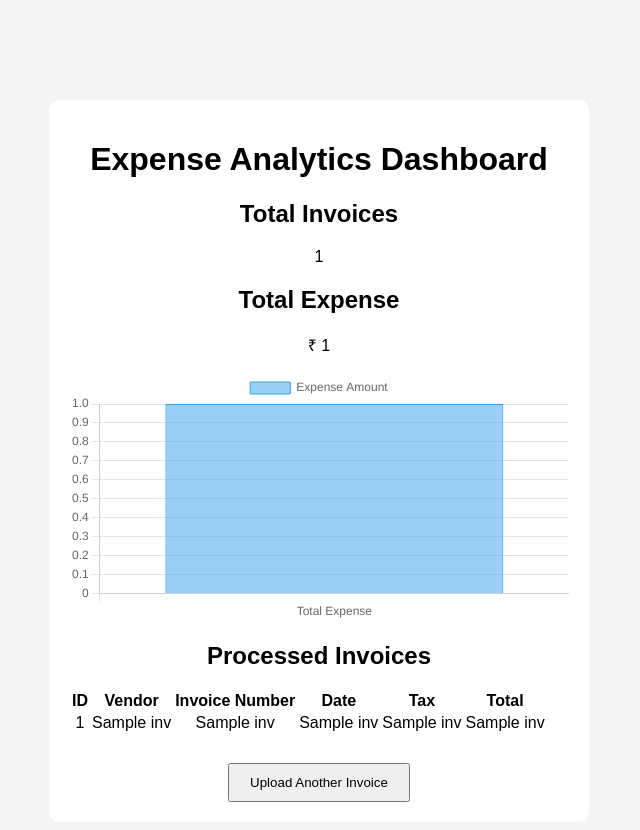
After one commit to Neha-Suresh5626/invoice-expense-extractor, a Flask app: template templates/dashboard.html in a window 1280 px wide. The commit adds this page. Shown: the whole page, without its empty margins (321-961 px from the left). Run offline with Flask 3, Linux system fonts and the light colour scheme; the template is opened without the code that fills it: most values are stand-ins (such as "Sample title", 1, 10 or a date in 2020); parts of the project's set-up code (start-up, migrations or seed data) failed here and were passed over.

Commit message:
Added dashboard analytics and frontend updates

```diff
--- /dev/null
+++ b/static/charts.js
@@ -0,0 +1,47 @@
+window.onload = function () {
+
+    const ctx = document.getElementById('expenseChart');
+
+    if (!ctx) return;
+
+    const totalExpense = ctx.dataset.total;
+
+    new Chart(ctx, {
+
+        type: 'bar',
+
+        data: {
+
+            labels: ['Total Expense'],
+
+            datasets: [{
+
+                label: 'Expense Amount',
+
+                data: [totalExpense],
+
+                borderWidth: 1
+
+            }]
+
+        },
+
+        options: {
+
+            responsive: true,
+
+            scales: {
+
+                y: {
+
+                    beginAtZero: true
+
+                }
+
+            }
+
+        }
+
+    });
+
+};
--- /dev/null
+++ b/static/style.css
@@ -0,0 +1,20 @@
+body {
+    font-family: Arial, sans-serif;
+    background: #f4f4f4;
+}
+
+.container {
+    width: 500px;
+    margin: auto;
+    margin-top: 100px;
+    padding: 20px;
+    background: white;
+    border-radius: 10px;
+    text-align: center;
+}
+
+button {
+    padding: 10px 20px;
+    margin-top: 10px;
+    cursor: pointer;
+}
--- /dev/null
+++ b/templates/dashboard.html
@@ -0,0 +1,91 @@
+<!doctype html>
+<html lang="en">
+  <head>
+    <meta charset="UTF-8" />
+
+    <meta name="viewport" content="width=device-width, initial-scale=1.0" />
+
+    <title>Expense Dashboard</title>
+
+    <link
+      rel="stylesheet"
+      href="{{ url_for('static', filename='style.css') }}"
+    />
+
+    <script src="https://cdn.jsdelivr.net/npm/chart.js"></script>
+  </head>
+
+  <body>
+    <div class="container">
+      <h1>Expense Analytics Dashboard</h1>
+
+      <div class="summary-box">
+        <div class="card">
+          <h2>Total Invoices</h2>
+
+          <p>{{ invoice_count }}</p>
+        </div>
+
+        <div class="card">
+          <h2>Total Expense</h2>
+
+          <p>₹ {{ total_expense }}</p>
+        </div>
+      </div>
+
+      <div class="chart-container">
+        <canvas
+          id="expenseChart"
+          data-total="{{ total_expense }}"
+          width="400"
+          height="200"
+        >
+        </canvas>
+      </div>
+
+      <h2>Processed Invoices</h2>
+
+      <table>
+        <tr>
+          <th>ID</th>
+
+          <th>Vendor</th>
+
+          <th>Invoice Number</th>
+
+          <th>Date</th>
+
+          <th>Tax</th>
+
+          <th>Total</th>
+        </tr>
+
+        {% for inv in invoices %}
+
+        <tr>
+          <td>{{ inv[0] }}</td>
+
+          <td>{{ inv[1] }}</td>
+
+          <td>{{ inv[2] }}</td>
+
+          <td>{{ inv[3] }}</td>
+
+          <td>{{ inv[4] }}</td>
+
+          <td>{{ inv[5] }}</td>
+        </tr>
+
+        {% endfor %}
+      </table>
+
+      <br />
+
+      <a href="/">
+        <button>Upload Another Invoice</button>
+      </a>
+    </div>
+
+    <script src="{{ url_for('static', filename='charts.js') }}"></script>
+  </body>
+</html>
```
Also changed, not shown: templates/index.html (+22 -4 lines), templates/result.html (+12 -33 lines).
